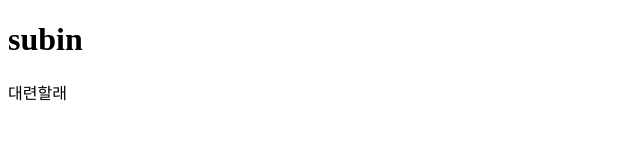
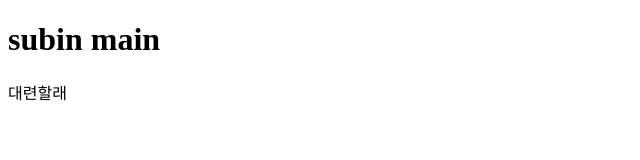
Before and after one commit to biny3127/subin, a plain HTML site: page index.html in a window 1280 px wide. Shown: the whole page, without its empty margins (0-640 px from the left). Drawn offline with Linux system fonts and the light colour scheme.

Commit message:
메인페이지 수정

```diff
--- a/index.html
+++ b/index.html
@@ -7,7 +7,7 @@
     <title>Document</title>
 </head>
 <body>
-    <h1>subin</h1>
+    <h1>subin main</h1>
     <div>대련할래</div>
 </body>
 </html>
```
